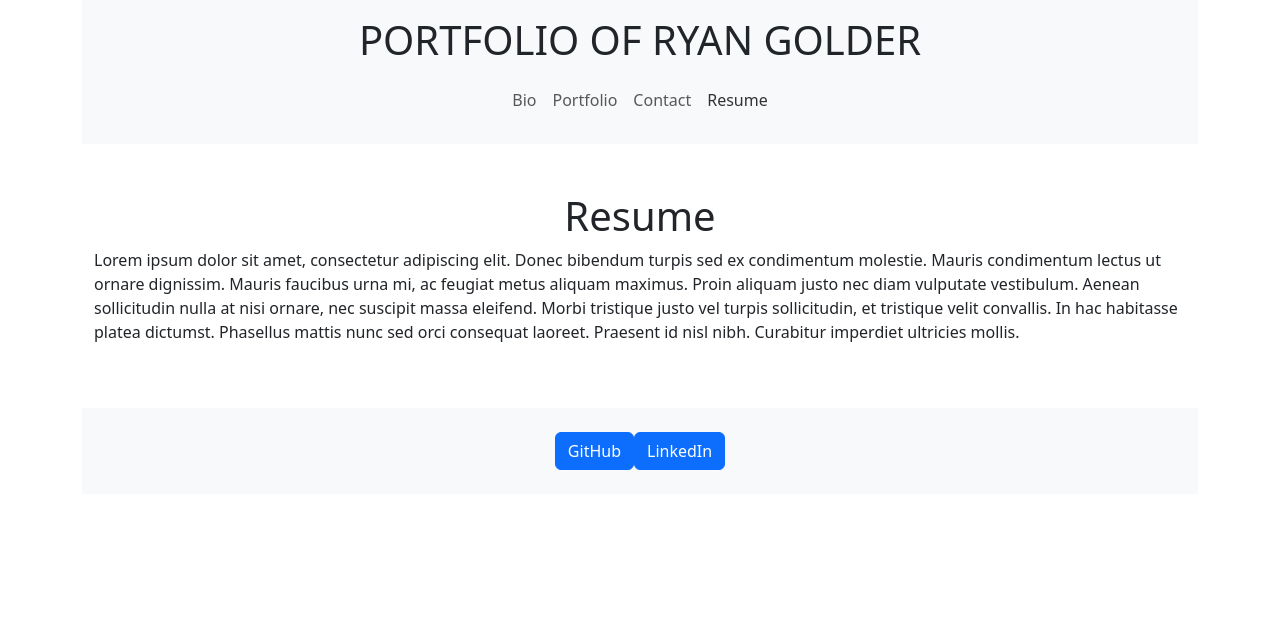
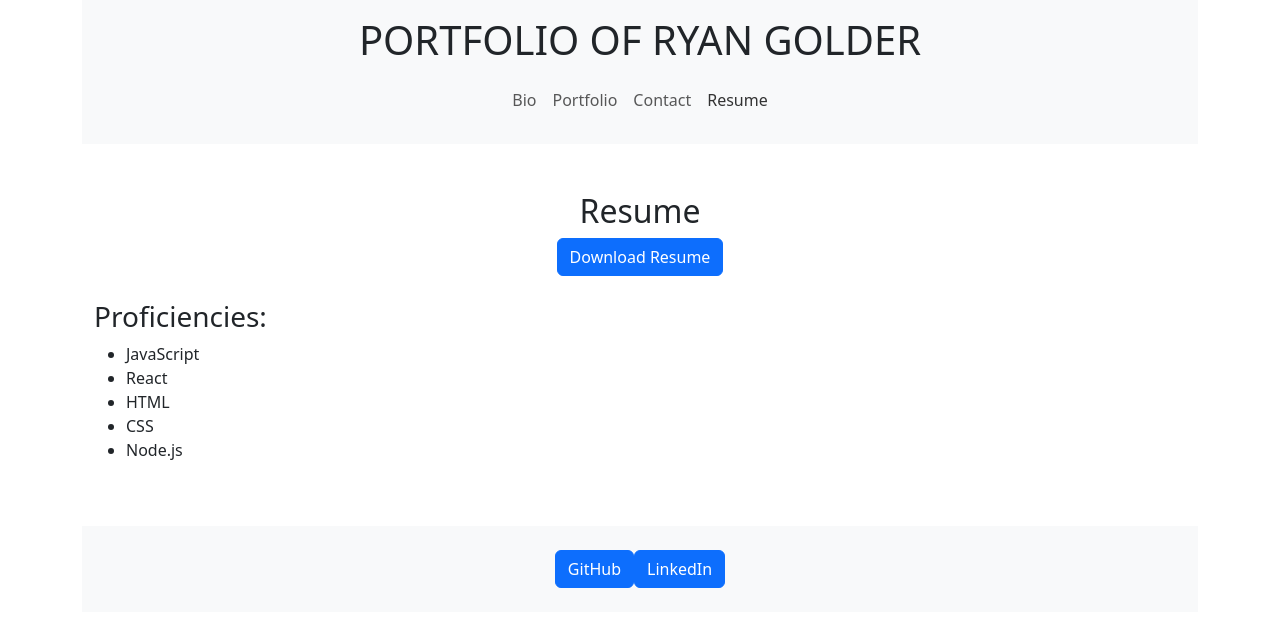
Before and after one commit to RyanGolder/rwg-portfolio-react-v2, a React (Create React App) app in the folder my-portfolio/: page / in a window 1280 px wide. Both pictures are taken after a click on the button "Resume". Shown: the top 626 px of the page. Built offline with nearby package versions, Linux system fonts and the light colour scheme; the HTML template or start-up script is replaced by a standard one.

Commit message:
Update resume.js

```diff
--- a/my-portfolio/src/components/Resume.js
+++ b/my-portfolio/src/components/Resume.js
@@ -1,17 +1,25 @@
 import React from 'react';
+import resumePDF from '../assets/resume.pdf';
 
 const Resume = () => {
+  const proficiencies = ['JavaScript', 'React', 'HTML', 'CSS', 'Node.js'];
+
   return (
-    <section className="container py-5">
-      <h1 className="text-center">Resume</h1>
-      <p>
-        Lorem ipsum dolor sit amet, consectetur adipiscing elit. Donec bibendum turpis sed ex condimentum molestie.
-        Mauris condimentum lectus ut ornare dignissim. Mauris faucibus urna mi, ac feugiat metus aliquam maximus.
-        Proin aliquam justo nec diam vulputate vestibulum. Aenean sollicitudin nulla at nisi ornare, nec suscipit massa
-        eleifend. Morbi tristique justo vel turpis sollicitudin, et tristique velit convallis. In hac habitasse platea
-        dictumst. Phasellus mattis nunc sed orci consequat laoreet. Praesent id nisl nibh. Curabitur imperdiet ultricies
-        mollis.
-      </p>
+    <section id="resume" className="container py-5">
+      <h2 className="text-center">Resume</h2>
+      <div className="text-center">
+        <a href={resumePDF} download="resume.pdf" className="btn btn-primary">
+          Download Resume
+        </a>
+      </div>
+      <div className="mt-4">
+        <h3>Proficiencies:</h3>
+        <ul>
+          {proficiencies.map((proficiency, index) => (
+            <li key={index}>{proficiency}</li>
+          ))}
+        </ul>
+      </div>
     </section>
   );
 };
```
Also changed, not shown: 1 other file (tests, documents, lock files or other folders).
